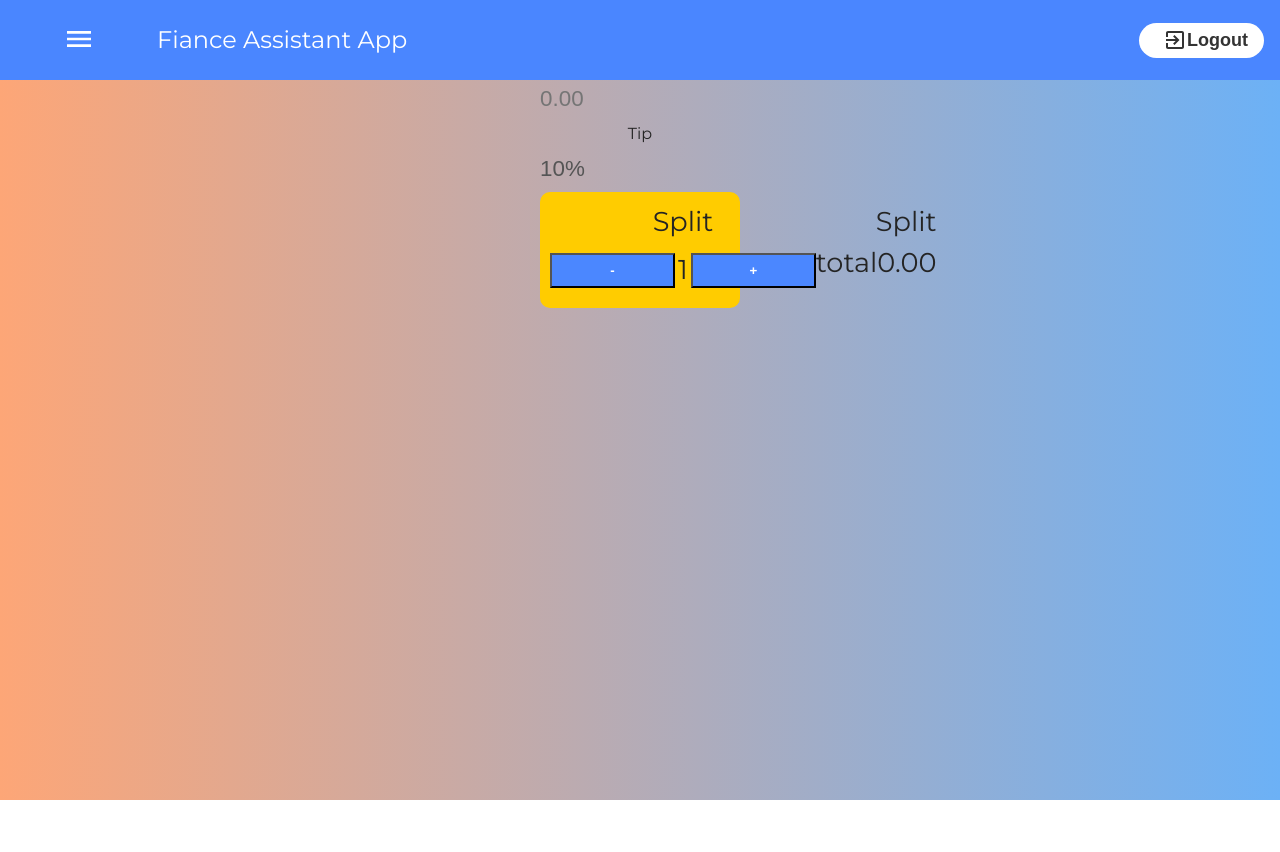
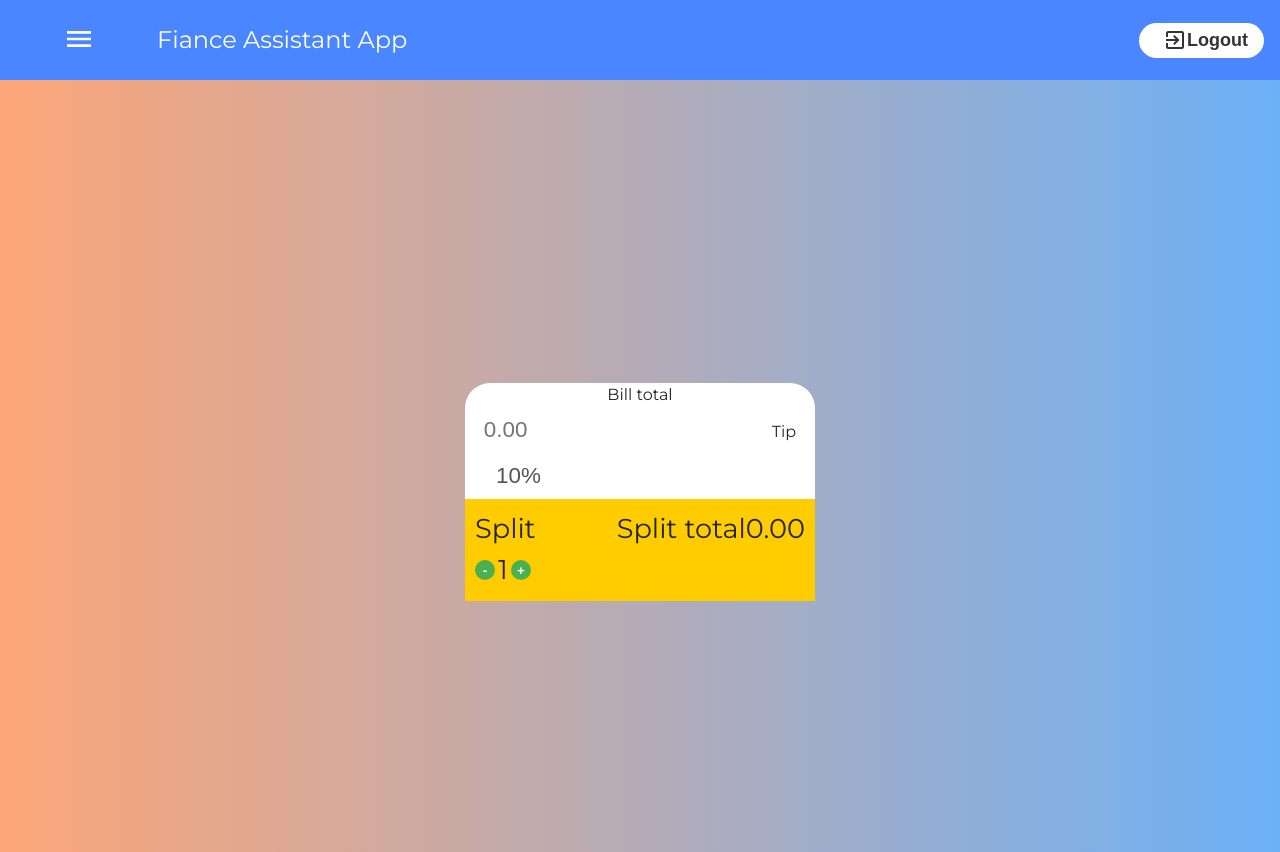
Before and after one commit to BlueDogChriss/finance-assistant-app, a React (Vite) app: page /Tips in a window 1280 px wide. Before the commit the page ends 800 px from the top, so only its background shows below. Built offline with nearby package versions, Linux system fonts and the light colour scheme.

Commit message:
Fixed tips calculator design

```diff
--- a/src/pages/Tips/Tips.css
+++ b/src/pages/Tips/Tips.css
@@ -1,6 +1,6 @@
 .container {
-    width: auto;
-    height: auto;
+    /* width: auto;
+    height: auto; */
     min-height: 100vh;
     padding-top: 5rem;
     display: flex;
@@ -10,7 +10,7 @@
 }
 
 .content {
-    height: 10rem;
+    /* height: 1; */
     width: 350px;
     background-color: white;
     border-radius: 25px;
@@ -73,7 +73,7 @@ input[type="text"] {
 .summary {
     background: #ffcc00;
     padding: 10px;
-    border-radius: 10px;
+    /* border-radius: 10px; */
     display: flex;
     justify-content: space-between;
     font-size: 1.7rem;
@@ -94,7 +94,7 @@ input[type="text"] {
     padding: 0 3px;
 }
 
-/* .split button {
+.split button {
     border-radius: 99999999px;
     border: 0;
     width: 20px;
@@ -102,13 +102,14 @@ input[type="text"] {
     background: #4caf50;
     color: #fff;
     cursor: pointer;
-} */
+}
 
 .result {
     text-align: right;
 }
 
-main {
-    width: 200px;
+.main {
+    height: 50vh;
+    width: 50vw;
     margin: 20px auto;
 }
--- a/src/pages/Tips/Tips.jsx
+++ b/src/pages/Tips/Tips.jsx
@@ -1,13 +1,6 @@
 import React, { useState, useEffect } from "react";
 import "./Tips.css";
 
-// function Sidebar(props) {
-//     return (
-//         <div>
-//             <h1>{props.title}</h1>
-//         </div>
-//     );
-// }
 
 function Tips() {
     // State for storing bill total
@@ -62,7 +55,9 @@ function Tips() {
     }, [bill, tip, split]);
 
     return (
-        <main>
+        <div className="main">
+            <div className="container">
+                <div className="content">
                     {/* Bill total input */}
                     <label>Bill total</label>
                     <input
@@ -99,7 +94,9 @@ function Tips() {
                             <span>{splitTotal}</span>
                         </div>
                     </div>
-        </main>
+                </div>
+            </div>
+        </div>
     );
 }
 
```
Lines whose indentation alone changed are shown as unchanged.
